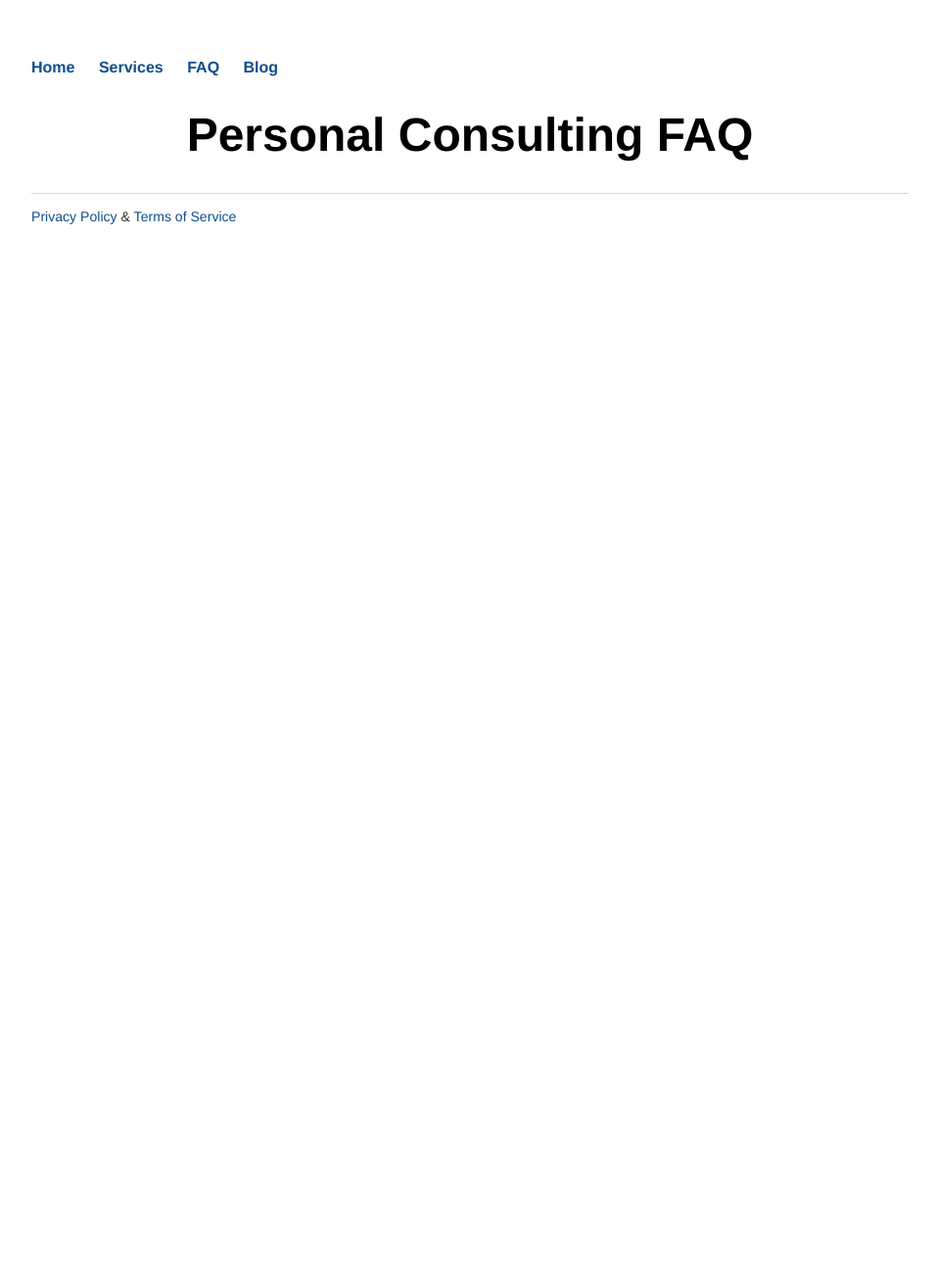
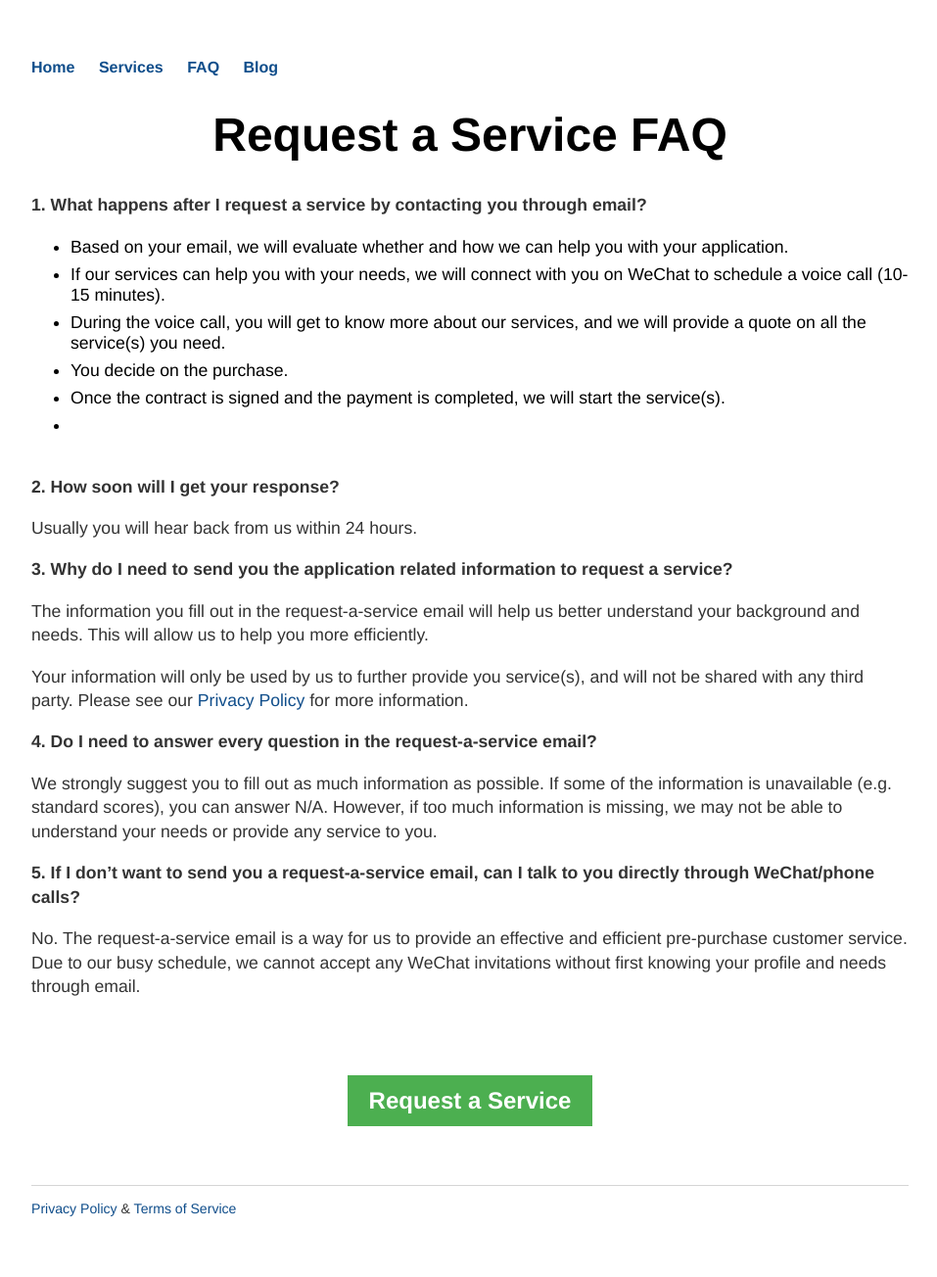
Before and after one commit to RagingTiger/PnFTech.github.io, a Jekyll site: the page built from request_faq/index.html, in a window 1280 px wide. Shown: the whole page at 98% size, without its empty margins (160-1117 px from the left). Built offline with Jekyll 4.4.1, drawn with Linux system fonts in a browser that asks for light colours; before the commit the page ends 900 px from its top, so only the background shows below that.

Commit message:
added request faq

```diff
--- a/essay/index.html
+++ b/essay/index.html
@@ -81,8 +81,8 @@ title: TEssay Analytics | Essay Writing
 		<p>That’s it! In less than two weeks, you will have an admissions essay
 			that shows your excellency and uniqueness.</p>
 
-		<p>Please refer to the <a class="colorlink" href="/faq">Essay Writing FAQ</a>
-			for complete information on our services.</p>
+		<p>Please refer to the <a class="colorlink" href="/essay_faq">Essay Writing FAQ</a>
+			for more information on our services.</p>
 		<br>
 		<br>
 		<div class="button">
--- a/faq/index.html
+++ b/faq/index.html
@@ -29,5 +29,10 @@ title: TEssay Analytics | FAQ
 	</div>
 	<br>
 	<br>
+	<div class="button">
+		<h3><a class="button" href="/request_faq">Request a Service FAQ</a></h3>
+	</div>
+	<br>
+	<br>
 	<br>
 </div>
--- a/request_faq/index.html
+++ b/request_faq/index.html
@@ -1,12 +1,61 @@
 ---
 layout: default
-title: TEssay Analytics | Personal Consulting FAQ
+title: TEssay Analytics | Request a Service FAQ
 ---
 <div class="blurb">
-	<h1>Personal Consulting FAQ</h1>
+	<h1>Request a Service FAQ</h1>
 
 </div><!-- /.blurb -->
 
 <div class="container">
+	<p><b>1. What happens after I request a service by contacting you through
+		email?</b></p>
+	<p><ul class="posts">
+		<li>Based on your email, we will evaluate whether and how we can help you
+			with your application.</li>
+		<li>If our services can help you with your needs, we will connect with you
+			on WeChat to schedule a voice call (10-15 minutes).</li>
+		<li>During the voice call, you will get to know more about our services, and
+			we will provide a quote on all the service(s) you need.</li>
+		<li>You decide on the purchase.</li>
+		<li>Once the contract is signed and the payment is completed, we will start the
+			service(s).<li>
+
+		</ul>
+	</p>
+
+	<p><b>2. How soon will I get your response?</b></p>
+	<p>Usually you will hear back from us within 24 hours.</p>
+
+	<p><b>3. Why do I need to send you the application related information to
+		request a service?</b></p>
+	<p>The information you fill out in the request-a-service email will help us
+		better understand your background and needs. This will allow us to help you
+		more efficiently.</p>
+
+	<p>Your information will only be used by us to further provide you service(s),
+		and will not be shared with any third party. Please see our
+		<a href=""/privacy>Privacy Policy</a> for more information.</p>
+
+	<p><b>4. Do I need to answer every question in the request-a-service email?</b></p>
+	<p>We strongly suggest you to fill out as much information as possible. If some
+		of the information is unavailable (e.g. standard scores), you can answer
+		N/A. However, if too much information is missing, we may not be able to
+		understand your needs or provide any service to you.</p>
+
+	<p><b>5. If I don’t want to send you a request-a-service email, can I talk to
+		you directly through WeChat/phone calls?</b></p>
+	<p>No. The request-a-service email is a way for us to provide an effective and
+		efficient pre-purchase customer service. Due to our busy schedule, we cannot
+		accept any WeChat invitations without first knowing your profile and needs
+		through email.</p>
+
+	<br>
+	<br>
+	<div class="button">
+		<h3><a class="button" href="/request">Request a Service</a></h3>
+	</div>
+	<br>
+	<br>
 
 </div>
```
Also changed, not shown: request/index.html (+6 -5 lines).
